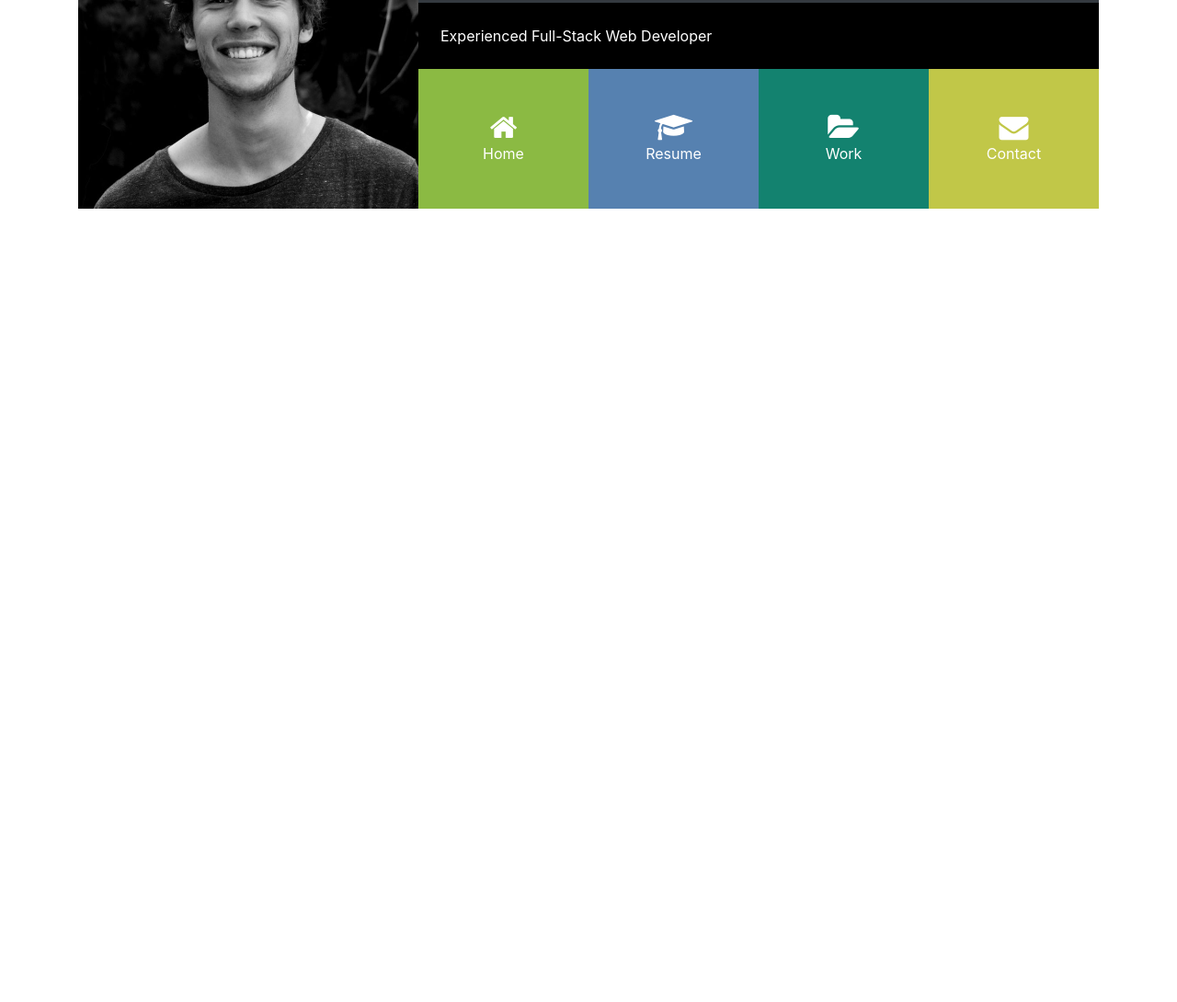
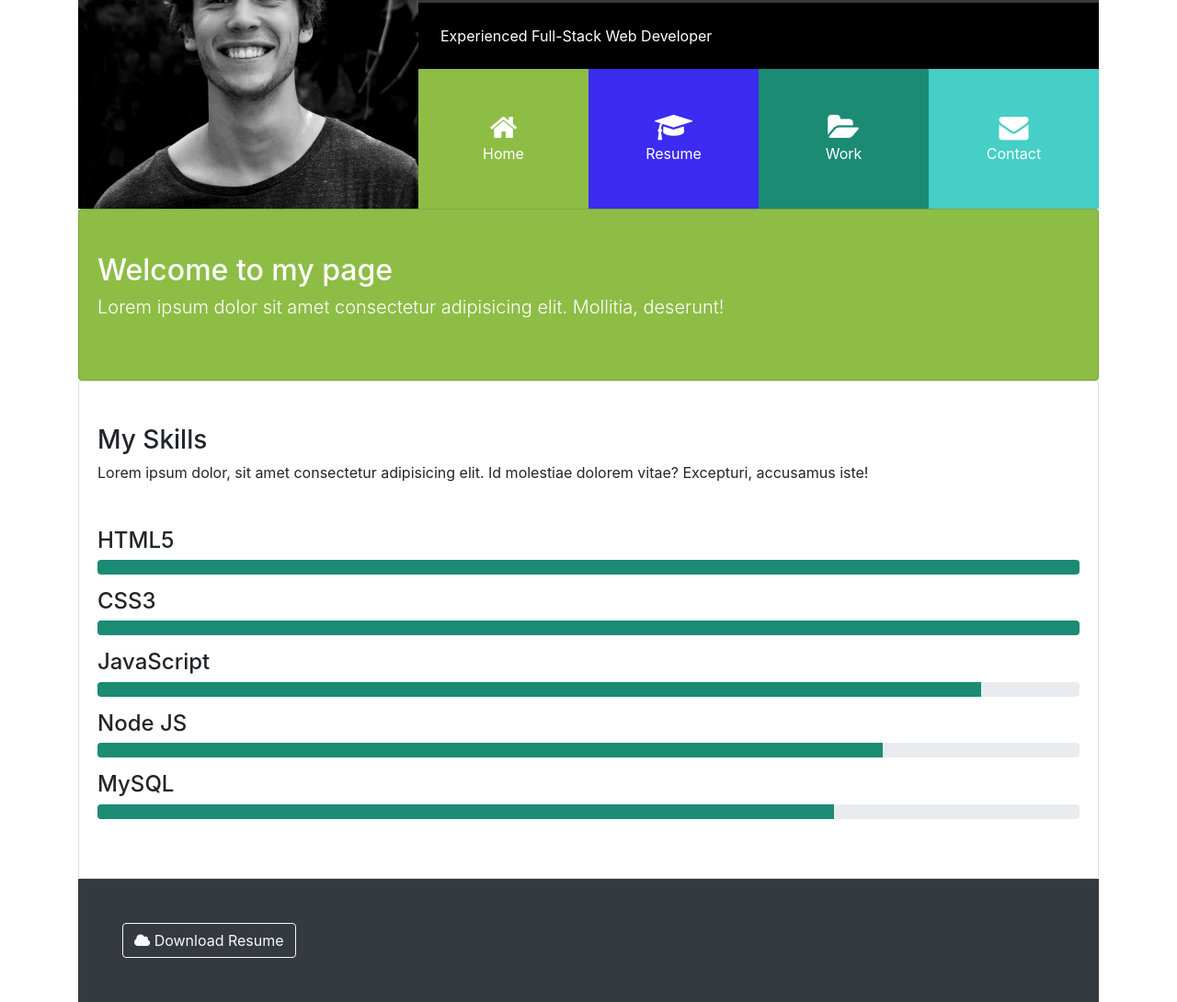
Before and after one commit to B-Rich23/portfoligrid-theme, a website: page src/index.html in a window 1280 px wide. Shown: the part 163-1253 px from the top of the page at 92% size. Before the commit the page ends 800 px from the top, so only its background shows below. Drawn offline with Linux system fonts and the light colour scheme.

Commit message:
added home section

```diff
--- a/src/index.html
+++ b/src/index.html
@@ -54,6 +54,48 @@
         </header>
 
         <!-- Home Section -->
+        <div id="home" class="collapse show">
+            <div class="card card-body bg-primary text-white py-5">
+                <h2>Welcome to my page</h2>
+                <p class="lead">Lorem ipsum dolor sit amet consectetur adipisicing elit.
+                    Mollitia, deserunt!</p>
+            </div>
+            <div class="card card-body py-5">
+                <h3>My Skills</h3>
+                <p>Lorem ipsum dolor, sit amet consectetur adipisicing elit. Id molestiae
+                    dolorem vitae? Excepturi, accusamus iste!</p>
+                <hr>
+                <h4>HTML5</h4>
+                <div class="progress mb-3">
+                    <div class="progress-bar bg-info"style="width:100%"></div>
+                </div>
+                <h4>CSS3</h4>
+                <div class="progress mb-3">
+                    <div class="progress-bar bg-info"style="width:100%"></div>
+                </div>
+                <h4>JavaScript</h4>
+                <div class="progress mb-3">
+                    <div class="progress-bar bg-info"style="width:90%"></div>
+                </div>
+                <h4>Node JS</h4>
+                <div class="progress mb-3">
+                    <div class="progress-bar bg-info"style="width:80%"></div>
+                </div>
+                <h4>MySQL</h4>
+                <div class="progress mb-3">
+                    <div class="progress-bar bg-info"style="width:75%"></div>
+                </div>
+            </div>
+        </div>
+
+        <!-- Footer -->
+        <footer id="main-footer" class="p-5 bg-dark text-white">
+            <div class="row">
+                <div class="col-md-6">
+                    <a href="#" class="btn btn-outline-light"><i class="fa fa-cloud"></i> Download Resume</a>
+                </div>
+            </div>
+        </footer>
 
     </div>
 
```
Also changed, not shown: src/css/bootstrap.css.
